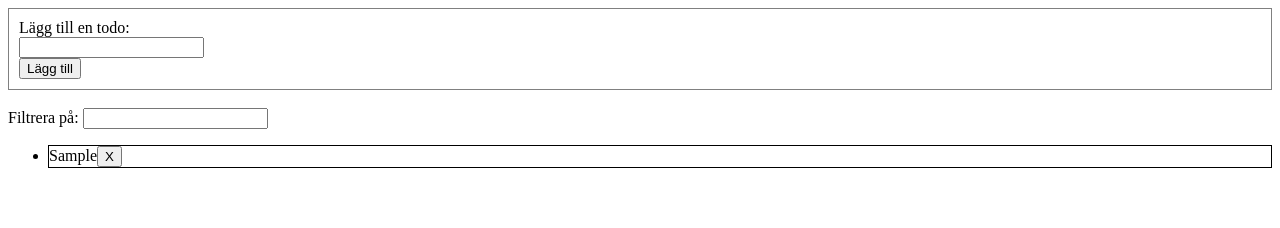
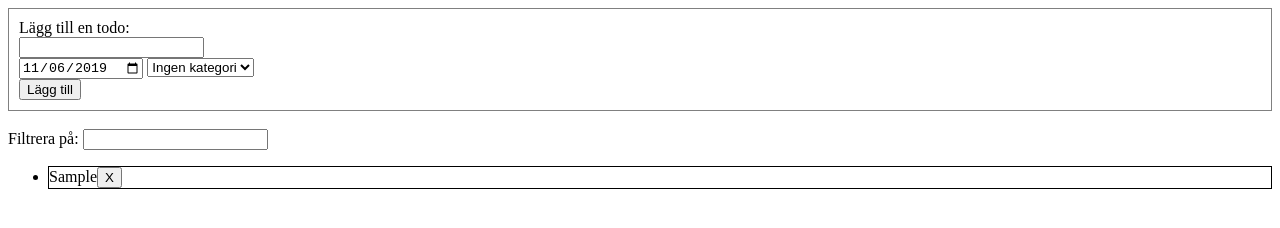
Before and after one commit to rstina/todo, a plain HTML site: page index.html in a window 1280 px wide. Both pictures are taken after typing "Sample" into the empty fields and a click on the button "Lägg till". Drawn offline with Linux system fonts and the light colour scheme.

Commit message:
all information in form

```diff
--- a/index.html
+++ b/index.html
@@ -2,19 +2,30 @@
 <html lang="en">
 <head>
     <meta charset="UTF-8">
-    <title>Inlämning 2</title>
+    <title>Todo</title>
     <link rel="stylesheet" type="text/css" href="style.css">
 </head>
 <body>
     <form>
         <label>Lägg till en todo: </label><br>
         <input type="text" id="todoText"><br>
+        <input type="date" onload="getDate()" id="todoDate">
+        <select id="todoSelect">
+            <option value="none" selected>Ingen kategori</option>
+            <option value="freetime">Fritid</option>
+            <option value="work">Arbete</option>
+        </select><br>
         <button id="addTodoBtn">Lägg till</button>
     </form>
     <br>
     <label>Filtrera på: </label>
-    <!-- när focusen skiftar ska filtreringen tömmas! -->
-    <input type="text" value="" id="filter"><br>
+    <input type="text" id="filter"><br>
+    <!--
+    <input type="radio" name="categories" value="all" checked>Visa alla
+    <input type="radio" name="categories" value="none">Utan kategori
+    <input type="radio" name="categories" value="freetime">Fritid
+    <input type="radio" name="categories" value="work">Arbete<br>
+    -->
     <ul id="todoList">
     </ul>
     <script type="application/javascript" src="main.js"></script>
@@ -23,13 +34,6 @@
 <!--
     <img src="VG.png" alt="">
 VG
-Applikationen skall ha ett formulär där användaren kan fylla i sin todo.
-Det skall innehålla:
-ett textfält där själva ärendet kan skrivas in
-- ett datumfält där ett sista datum för ärendet skall väljas,
-fältet skall ha dagens datum som defaultvärde
-- en selectbox där användaren kan välja vilken kategori ärendet tillhör.
-Du kan själv välja vilka kategorier som skall finnas (t.ex. “hushållsarbete” eller “jobb”)
 - en “lägg till”-knapp. När användaren “skickar formuläret” (klickar på knappen)
 så skall ärendet läggas till i en todolista.
 
@@ -53,4 +57,11 @@ för den kategorin visas.
 -!!! Om både en radiobutton är iklickad och fritextfältet har text skall båda användas.
 Filtrera först fram allt som är en viss kategori, och gör sen fritextfiltrering baserat på det.
 
+
+KLART
+- ett textfält där själva ärendet kan skrivas in
+- fältet skall ha dagens datum som defaultvärde
+- ett datumfält där ett sista datum för ärendet skall väljas,
+- en selectbox där användaren kan välja vilken kategori ärendet tillhör.
+
 -->
--- a/main.js
+++ b/main.js
@@ -1,37 +1,55 @@
+// creating form
 const submitTodoBtn = document.querySelector('#addTodoBtn')
-const todoListArray = []
 const todoField = document.querySelector('#todoText')
+const todoSelect = document.querySelector('#todoSelect')
+const today = new Date()
+const todoEndDate = document.querySelector('#todoDate')
+todoEndDate.value = today.toISOString().slice(0,10)
+
+// save info from form
+const todoListArr = []
+const todoCatsArr = []
+const todoDateArr = []
+
+// filtering info
 const filterField = document.querySelector('#filter')
 const ulList = document.querySelector('#todoList')
 
 submitTodoBtn.addEventListener('click',function(event){
     event.preventDefault()
-    todoListArray.push(todoField.value)
+    todoListArr.push(todoField.value)
+    todoDateArr.push(todoDateArr.value)
+    todoCatsArr.push(todoSelect.value)
+    console.log(todoField.value)
+    console.log(todoEndDate.value)
+    console.log(todoSelect.value)
     todoField.value = ''
+    todoEndDate.value = today.toISOString().slice(0,10)
+    todoSelect.value = 'none'
     filterField.value = ''
-    displayList(todoListArray)
+    displayList(todoListArr)
 })
 
 function displayList(arr){
     ulList.innerHTML = ''
     arr.forEach( function(todo) {
         const div = document.createElement('div')
+        const li = document.createElement('li')
+        const deleteBtn = document.createElement('button')
         ulList.appendChild(div)
-        const li = document.createElement('li')
+        div.appendChild(li)
         li.textContent = todo
-        div.appendChild(li)
-        const deleteBtn = document.createElement('button')
+        deleteBtn.textContent = 'X'
+        li.appendChild(deleteBtn)
         deleteBtn.addEventListener('click',function(event){
-            todoListArray.splice(todoListArray.indexOf(todo),1)
+            todoListArr.splice(todoListArr.indexOf(todo),1)
             event.currentTarget.closest('div').remove()
         })
-        li.appendChild(deleteBtn)
-        deleteBtn.textContent = 'X'
     })
 }
 
 filterField.addEventListener('input',function(event){
-    const filteredTodos = todoListArray.filter(function(todo){
+    const filteredTodos = todoListArr.filter(function(todo){
         return todo.toLowerCase().includes(event.currentTarget.value.toLowerCase())
     })
     displayList(filteredTodos)
--- a/style.css
+++ b/style.css
@@ -7,7 +7,7 @@ form {
     padding: 10px;
 }
 
-.other {
+.none {
     background-color: blue;
     color: white;
 }
@@ -22,6 +22,10 @@ form {
     color: white;
 }
 
+.all {
+    background-color: antiquewhite;
+}
+
 div {
     border: 1px solid black;
 }
```
